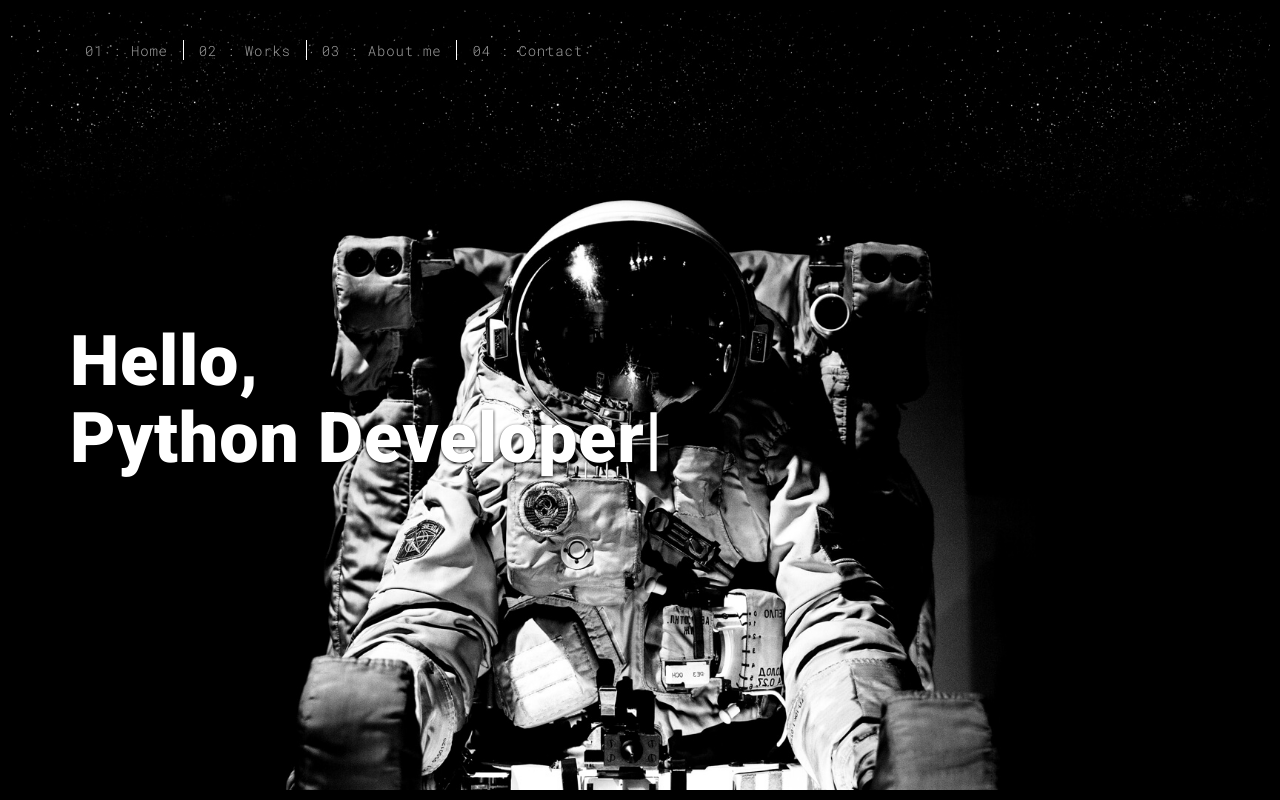
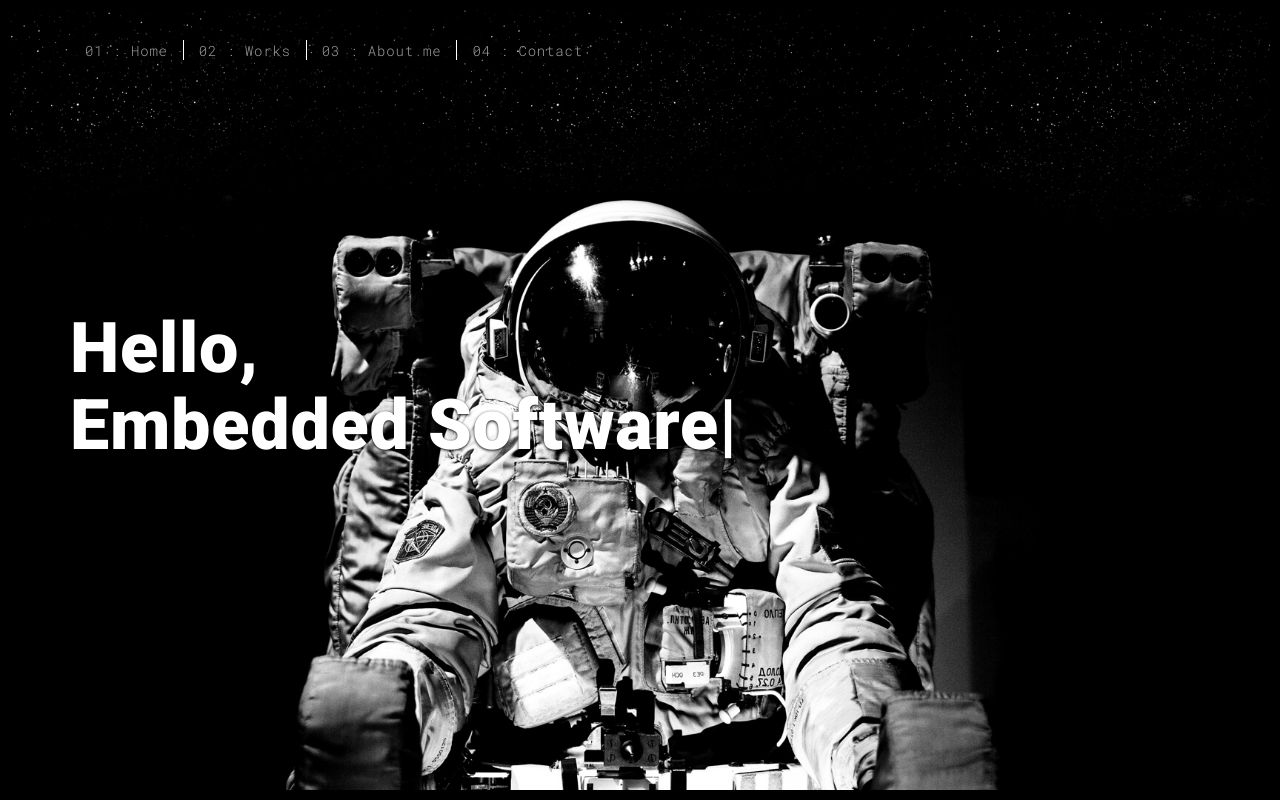
Before and after one commit to astromariia/portfo, a Flask app: page / in a window 1280 px wide. Run offline with Flask 2, Linux system fonts and the light colour scheme; some libraries are stand-ins or nearby versions.

Commit message:
fixed profession

```diff
--- a/templates/index.html
+++ b/templates/index.html
@@ -58,12 +58,12 @@
               <h1>Hello,<br>
                 <span id="typed-strings">
                   <span>I'm Mariia Shevchenko</span>
-                  <span>Python Developer</span>
-                  <span>Digital Artist</span>
-                  <span>Working as a Freelancer</span>
+                  <span>Embedded Software</span>
+                  <span>Computer Architecture</span>
+                  <span>Looking for Work</span>
                 </span>
                 <span id="typed"></span>
-              </h1>
+              </h1>`
             </div>
           </div>
         </div>
```
